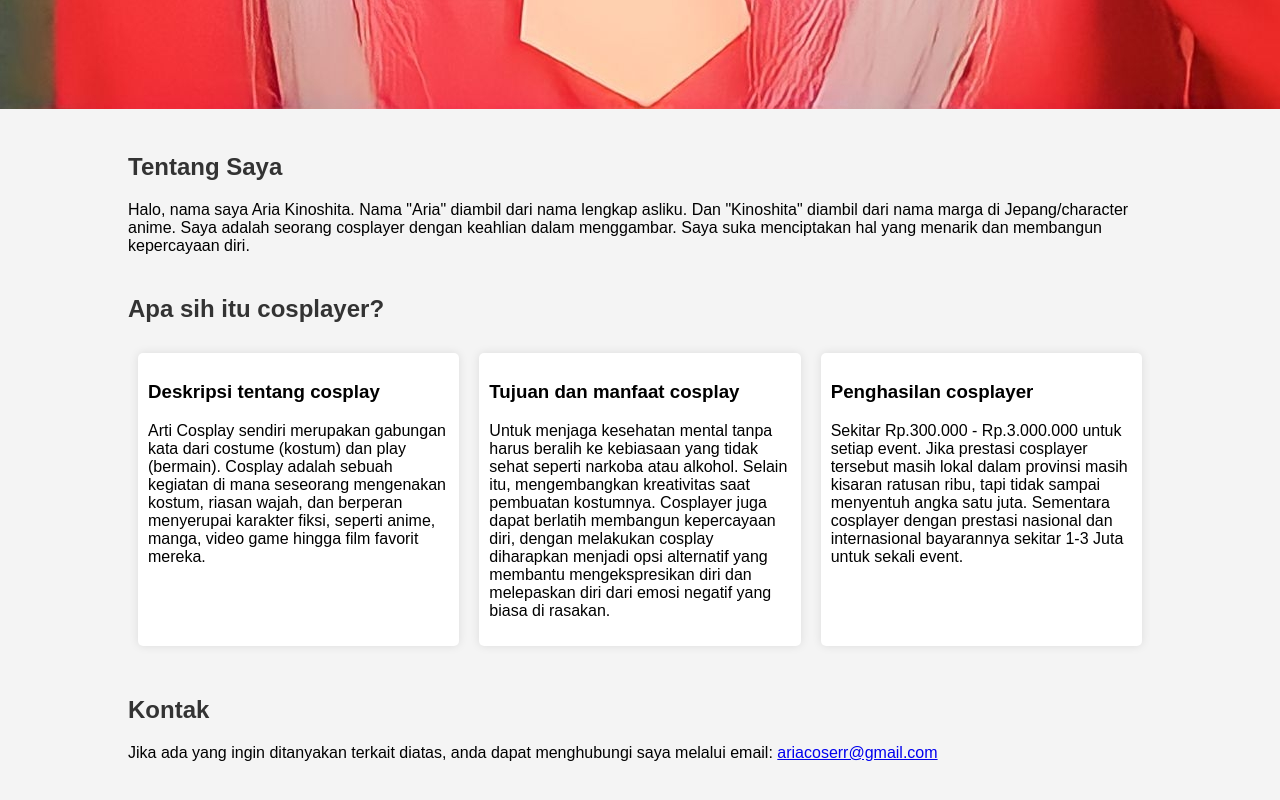
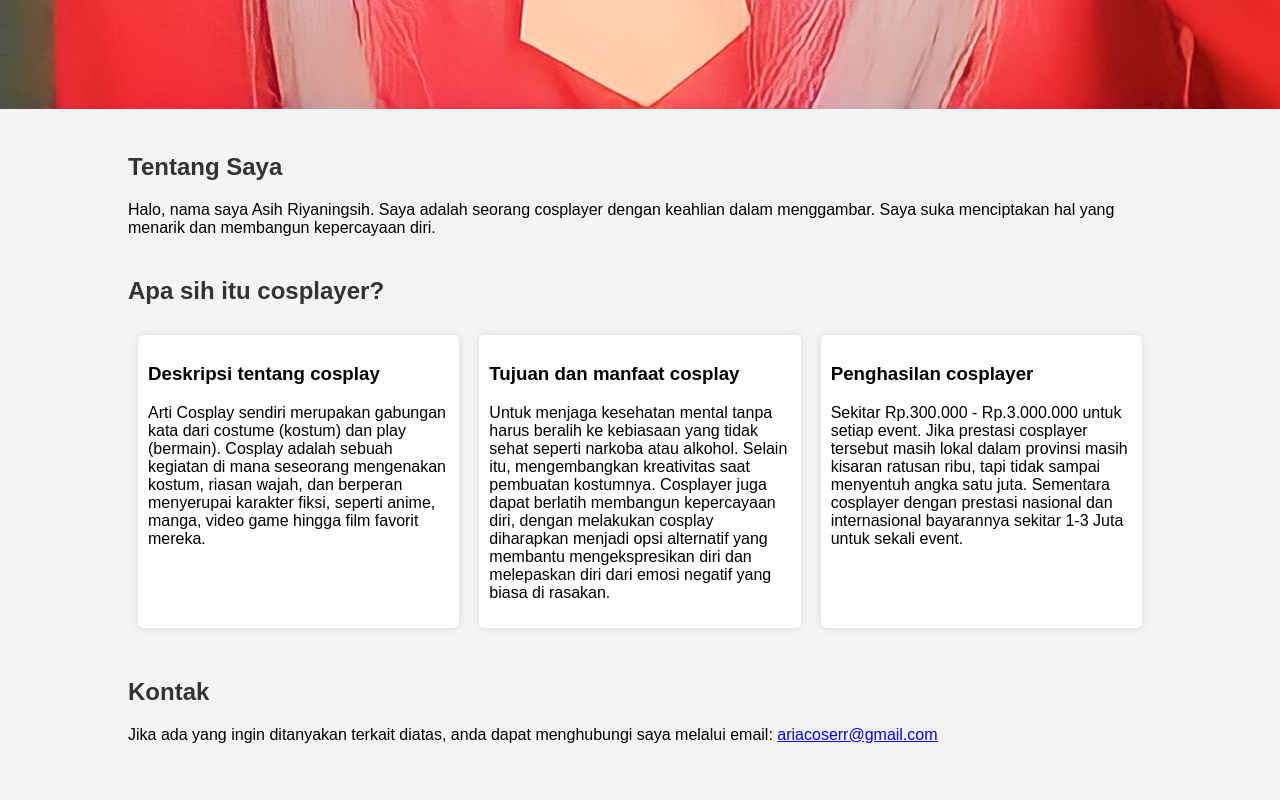
Before and after one commit to ryaaww/aria.github.io, a plain HTML site: page index.html in a window 1280 px wide. Shown: the part 1865-2665 px from the top of the page. Drawn offline with Linux system fonts and the light colour scheme.

Commit message:
Update index.html

```diff
--- a/index.html
+++ b/index.html
@@ -62,7 +62,7 @@
 <div class="container">
     <div class="section" id="about">
         <h2>Tentang Saya</h2>
-        <p>Halo, nama saya Aria Kinoshita. Nama "Aria" diambil dari nama lengkap asliku. Dan "Kinoshita" diambil dari nama marga di Jepang/character anime. Saya adalah seorang cosplayer dengan keahlian dalam menggambar. Saya suka menciptakan hal yang menarik dan membangun kepercayaan diri.</p>
+        <p>Halo, nama saya Asih Riyaningsih. Saya adalah seorang cosplayer dengan keahlian dalam menggambar. Saya suka menciptakan hal yang menarik dan membangun kepercayaan diri.</p>
     </div>
 
     <div class="section" id="projects">
```
